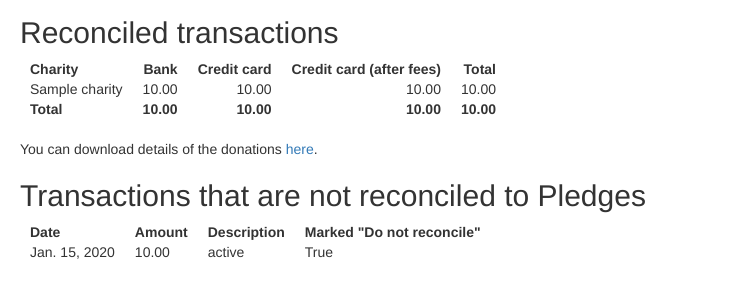
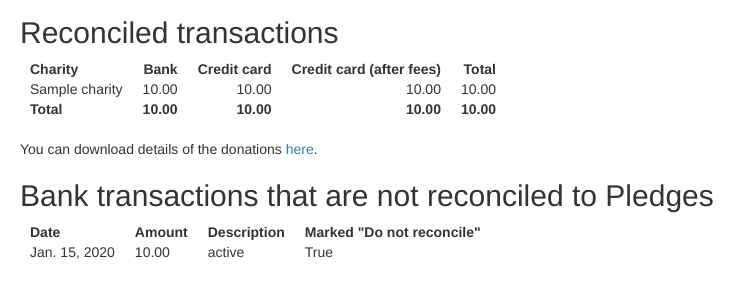
Before and after one commit to effective-altruism-australia/donation_portal, a Django app: template donation/templates/reconciliation.html in a window 1280 px wide. Shown: the part 152-452 px from the top of the page, without its empty margins (0-756 px from the left). Run offline with Django 3.2, Linux system fonts and the light colour scheme; tables that the repository leaves empty hold one stand-in row (values such as "Sample post"); the template is opened without the code that fills it: values that come from a table or form of the project are taken from there, most other values are stand-ins (such as "Sample title", 1, 10 or a date in 2020); parts of the project's set-up code (start-up, migrations or seed data) failed here and were passed over; some libraries are stand-ins or nearby versions.

Commit message:
Update reconciliation.html

```diff
--- a/donation/templates/reconciliation.html
+++ b/donation/templates/reconciliation.html
@@ -57,7 +57,7 @@
     </table>
 <p style="margin-top: 20px;">You can download details of the donations <a href="{% url 'export-page' %}">here</a>. </p>
 <h2>
-    Transactions that are not reconciled to Pledges
+    Bank transactions that are not reconciled to Pledges
 </h2>
     <table>
         <th>Date</th>
```
